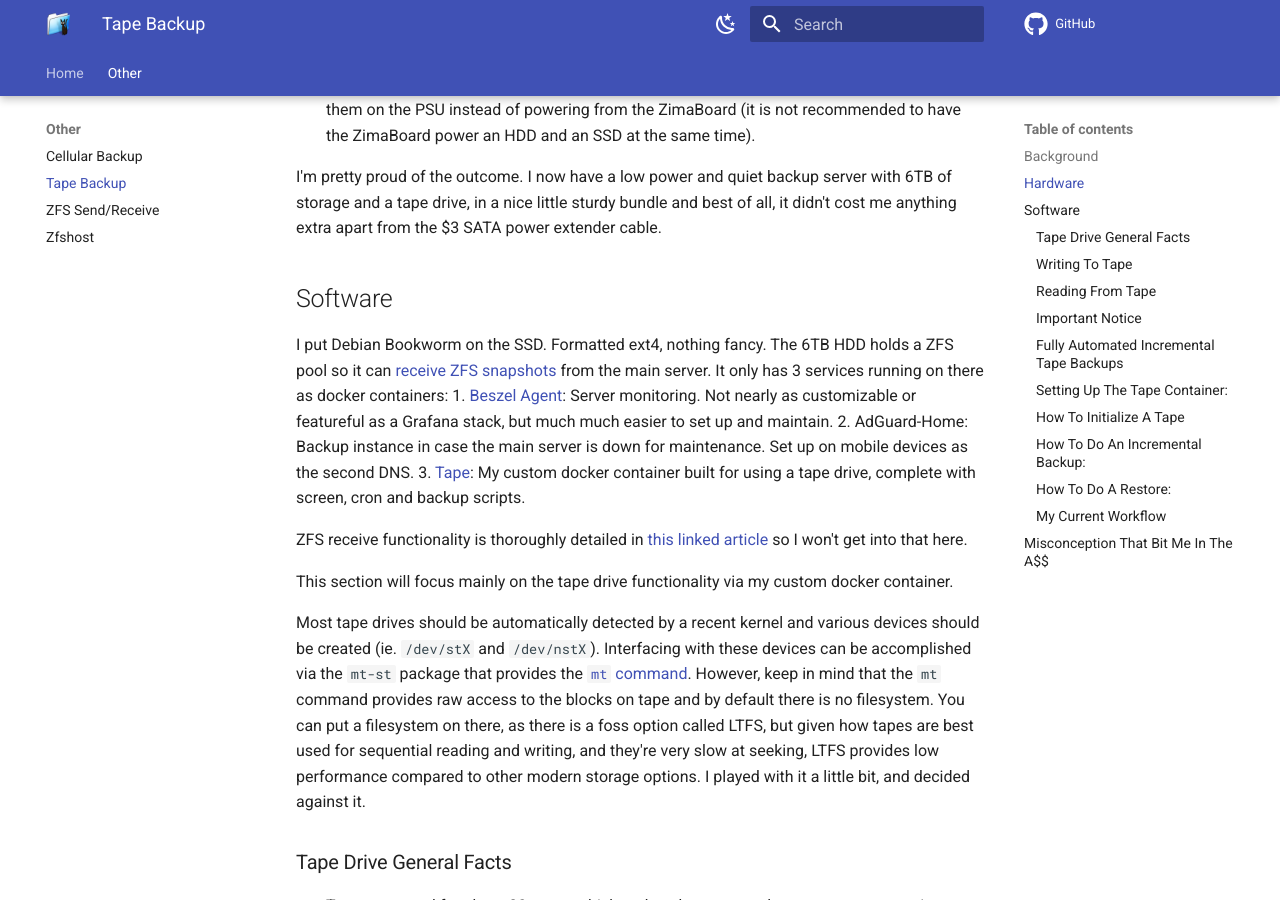
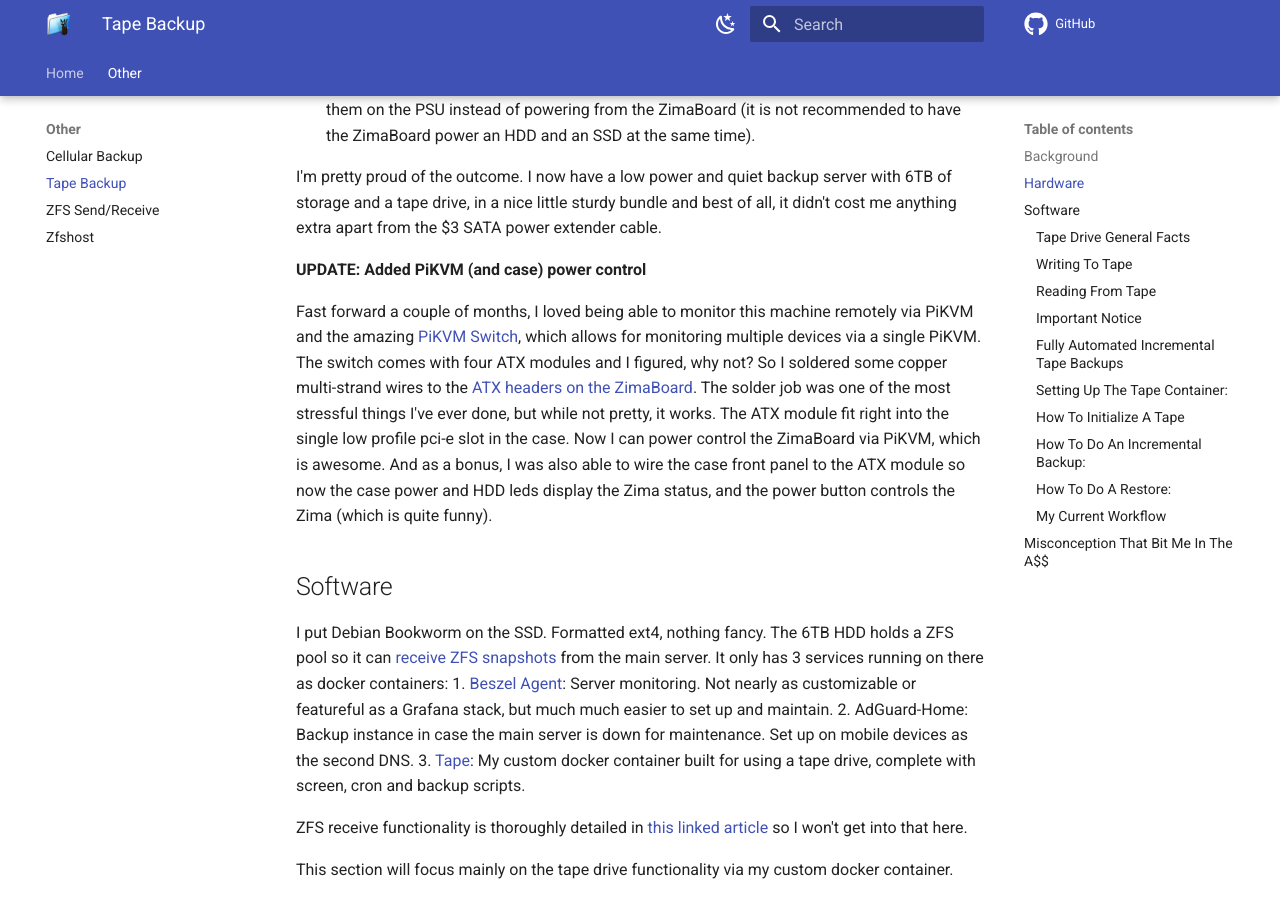
Before and after one commit to aptalca/musings, an MkDocs documentation site: the page built from docs/Other/tape_backup.md, in a window 1280 px wide and 900 px high, scrolled down 4221 px. Built offline with MkDocs 1.6.1 and Material for MkDocs 9.7.7, drawn with Linux system fonts in a browser that asks for light colours; comment, search, counter and statistics services are not loaded.

Commit message:
Add Zima power control info

```diff
--- a/docs/Other/tape_backup.md
+++ b/docs/Other/tape_backup.md
@@ -44,6 +44,10 @@
 7. Cabling: This is where I had to get creative. Things were pretty cramped in there. Due to cables not reaching, I initially had to connect the SSD to the HBA. However that caused a lot of issues because booting from an older HBA is finnicky. My HBA (or its firmware) didn't support UEFI. Legacy booting for some reason didn't work with Debian Bookworm. At first I used ZimaBoard's internal eMMC hosted CasaOS's grub to boot into Debian on SSD, but then I got some extenders and connected both drives directly to the ZimaBoard for data, but put them on the PSU instead of powering from the ZimaBoard (it is not recommended to have the ZimaBoard power an HDD and an SSD at the same time).
 
 I'm pretty proud of the outcome. I now have a low power and quiet backup server with 6TB of storage and a tape drive, in a nice little sturdy bundle and best of all, it didn't cost me anything extra apart from the $3 SATA power extender cable.
+
+**UPDATE: Added PiKVM (and case) power control**
+
+Fast forward a couple of months, I loved being able to monitor this machine remotely via PiKVM and the amazing [PiKVM Switch](https://docs.pikvm.org/switch/), which allows for monitoring multiple devices via a single PiKVM. The switch comes with four ATX modules and I figured, why not? So I soldered some copper multi-strand wires to the [ATX headers on the ZimaBoard](https://www.zimaspace.com/docs/zimaboard/Hardware-Interface-Introduction#Pinouts). The solder job was one of the most stressful things I've ever done, but while not pretty, it works. The ATX module fit right into the single low profile pci-e slot in the case. Now I can power control the ZimaBoard via PiKVM, which is awesome. And as a bonus, I was also able to wire the case front panel to the ATX module so now the case power and HDD leds display the Zima status, and the power button controls the Zima (which is quite funny).
 
 ## Software
 
```
